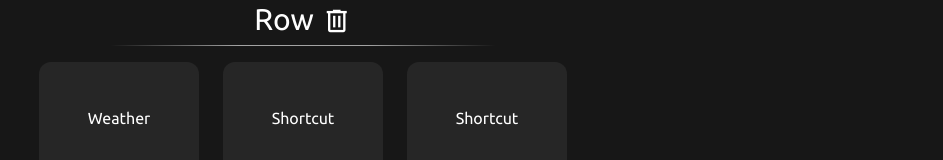
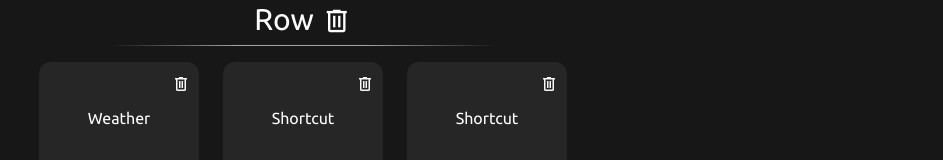
Before and after one commit to Streamer272/startpage, a SvelteKit app: page /settings in a window 1280 px wide. Shown: the part 468-628 px from the top of the page, without its empty margins (337-1280 px from the left). Built offline with nearby package versions, Linux system fonts and the light colour scheme.

Commit message:
:sparkles: Adds removing tiles

```diff
--- a/src/routes/settings/+page.svelte
+++ b/src/routes/settings/+page.svelte
@@ -158,8 +158,14 @@
 	{#each rows as row, index}
 		<Section label={'Row'} remove={() => removeRow(index)}>
 			<div class="flex items-center justify-center">
-				{#each row as tile}
+				{#each row as tile, tileIndex}
 					<Tile>
+						<button
+							on:click={() => removeTile(index, tileIndex)}
+							class="border-none bg-transparent absolute top-2 right-2"
+						>
+							<span class="material-symbols-outlined text-neutral-100 text-xl">delete</span>
+						</button>
 						<p>{tile.type}</p>
 					</Tile>
 				{/each}
```
